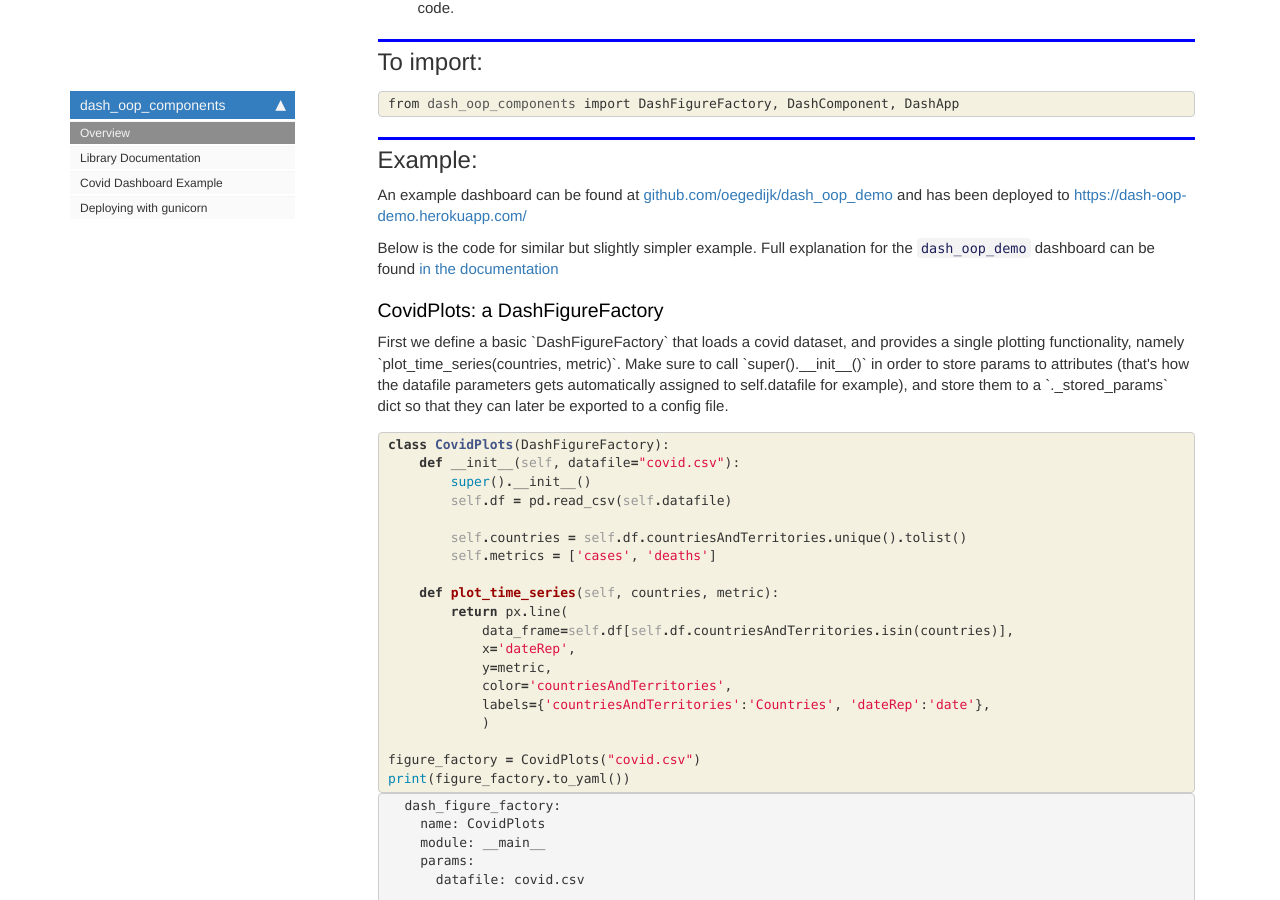
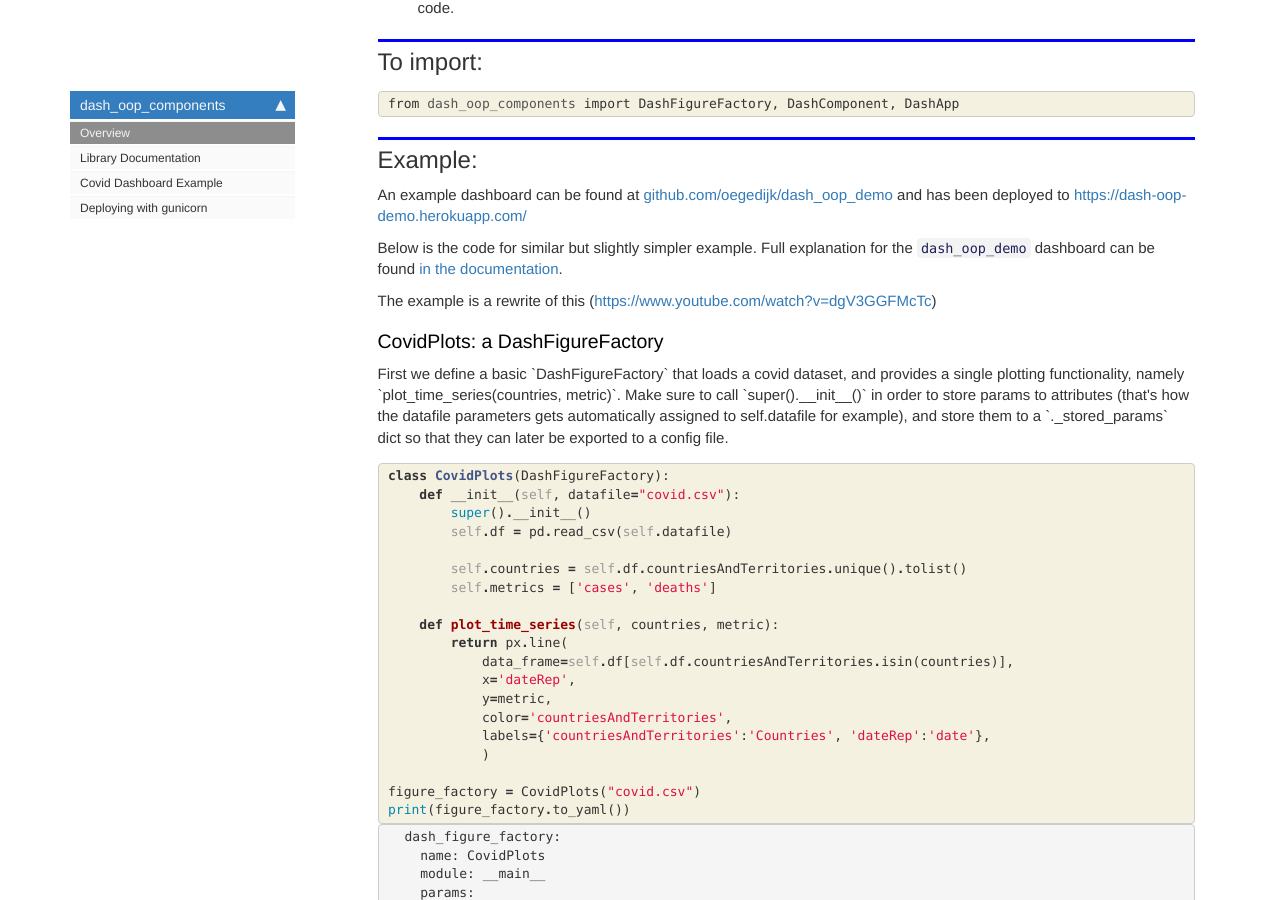
Before and after one commit to oegedijk/dash_oop_components, a Jekyll site: the page built from docs/index.html, in a window 1280 px wide and 900 px high, scrolled down 1308 px. Built offline with Jekyll 4.4.1, drawn with Linux system fonts in a browser that asks for light colours; nearby versions of some CDN libraries; comment, search, counter and statistics services are not loaded.

Commit message:
added charming data reference

```diff
--- a/docs/index.html
+++ b/docs/index.html
@@ -117,7 +117,8 @@ nb_path: "index.ipynb"
 <div class="cell border-box-sizing text_cell rendered"><div class="inner_cell">
 <div class="text_cell_render border-box-sizing rendered_html">
 <h2 id="Example:">Example:<a class="anchor-link" href="#Example:"> </a></h2><p>An example dashboard can be found at <a href="https://github.com/oegedijk/dash_oop_demo">github.com/oegedijk/dash_oop_demo</a> and has been deployed to <a href="https://dash-oop-demo.herokuapp.com/">https://dash-oop-demo.herokuapp.com/</a></p>
-<p>Below is the code for similar but slightly simpler example. Full explanation for the <code>dash_oop_demo</code> dashboard can be found <a href="https://oegedijk.github.io/dash_oop_components/Example.html">in the documentation</a></p>
+<p>Below is the code for similar but slightly simpler example. Full explanation for the <code>dash_oop_demo</code> dashboard can be found <a href="https://oegedijk.github.io/dash_oop_components/Example.html">in the documentation</a>.</p>
+<p>The example is a rewrite of this (<a href="https://www.youtube.com/watch?v=dgV3GGFMcTc">https://www.youtube.com/watch?v=dgV3GGFMcTc</a>)</p>
 
 </div>
 </div>
```
Also changed, not shown: README.md, 1 other file.
